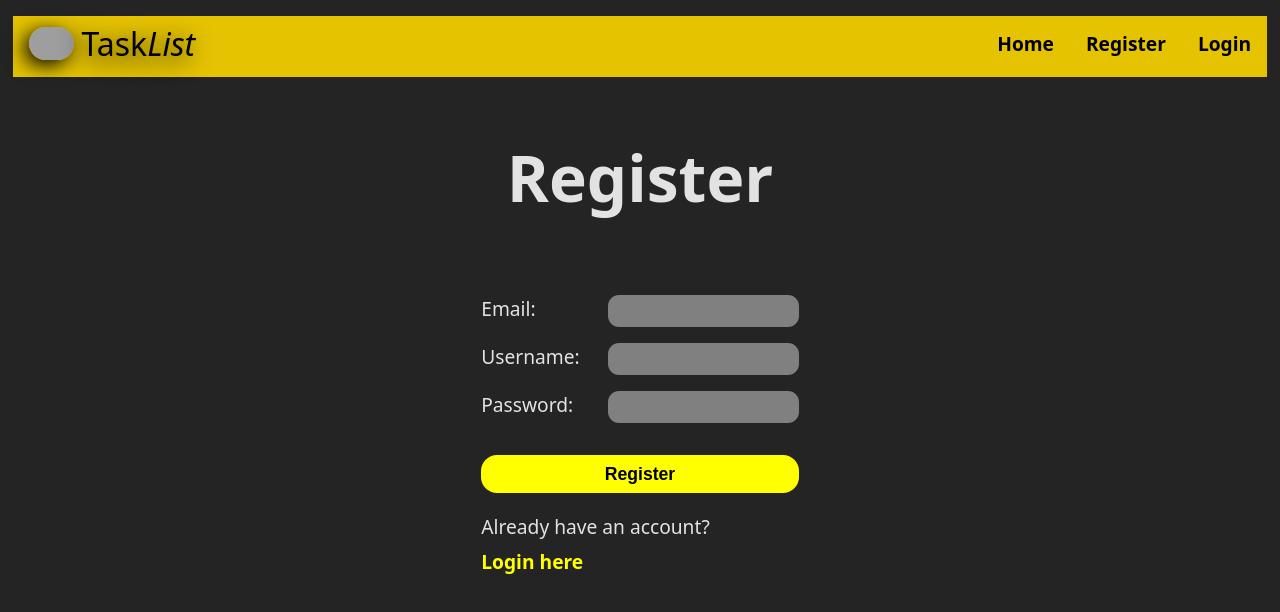
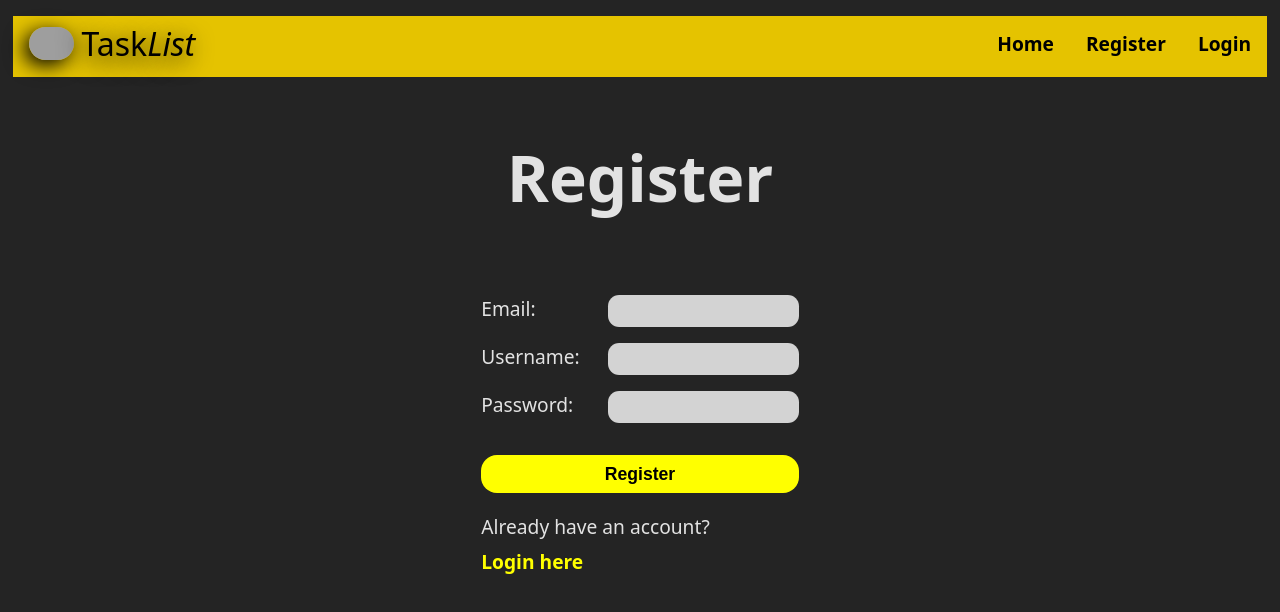
Before and after one commit to universitytraining/todo-app, a React (Vite) app in the folder todo-app/frontend/: page /todo-app/register in a window 1280 px wide. Shown: the top 612 px of the page. Built offline with nearby package versions, Linux system fonts and the light colour scheme; grey boxes are pictures that could not be loaded.

Commit message:
fix input color for Reg/Login forms

```diff
--- a/todo-app/frontend/src/styles/Login.css
+++ b/todo-app/frontend/src/styles/Login.css
@@ -20,7 +20,7 @@
         width: 55%;
         border: none;
         border-radius: .7rem;
-        background-color: grey;
+        background-color: lightgray;
         margin-left: 1.5rem;
     }
 }
--- a/todo-app/frontend/src/styles/Register.css
+++ b/todo-app/frontend/src/styles/Register.css
@@ -20,7 +20,7 @@
         width: 55%;
         border: none;
         border-radius: .7rem;
-        background-color: grey;
+        background-color: lightgray;
         margin-left: 1.5rem;
     }
 }
```
